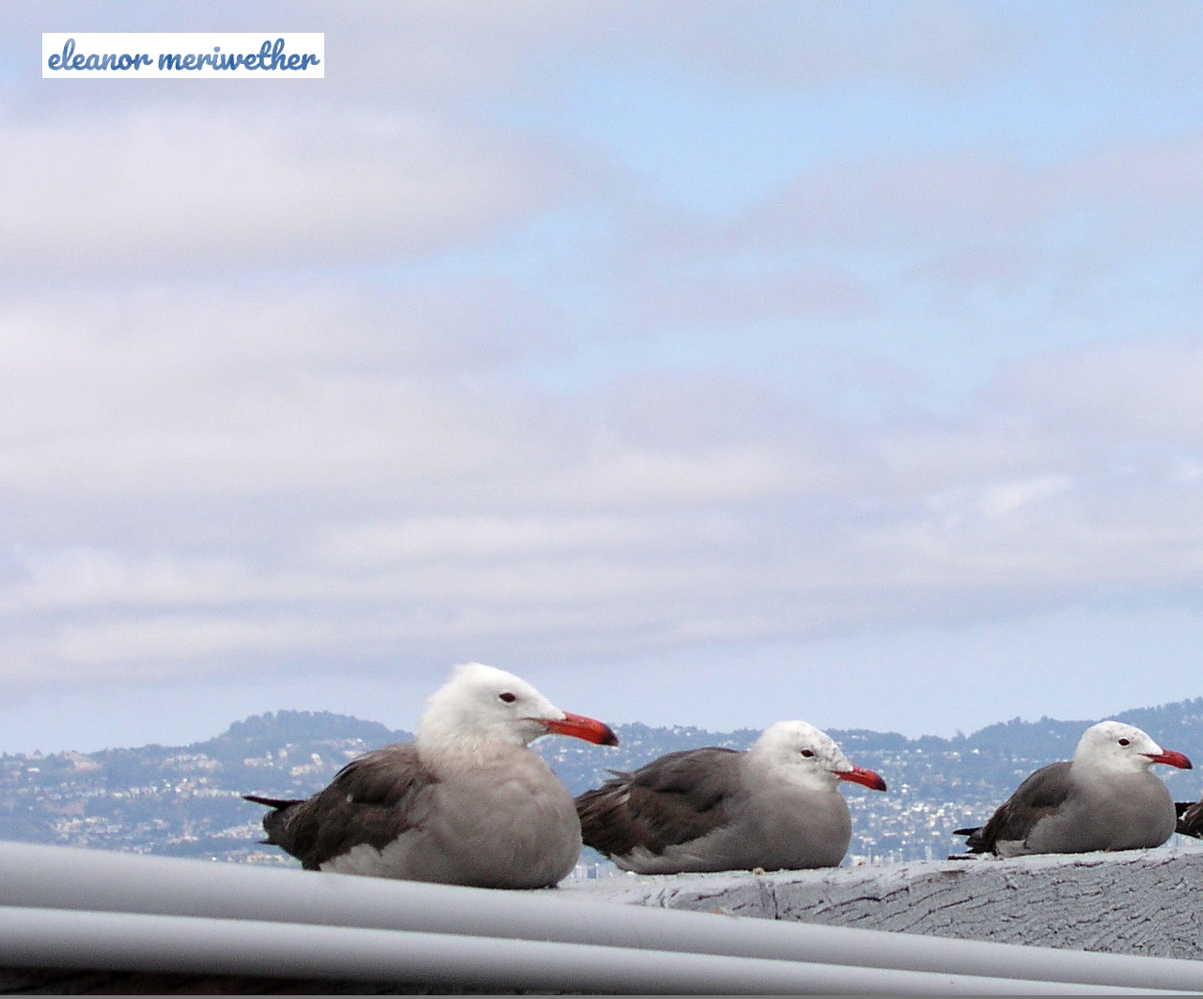
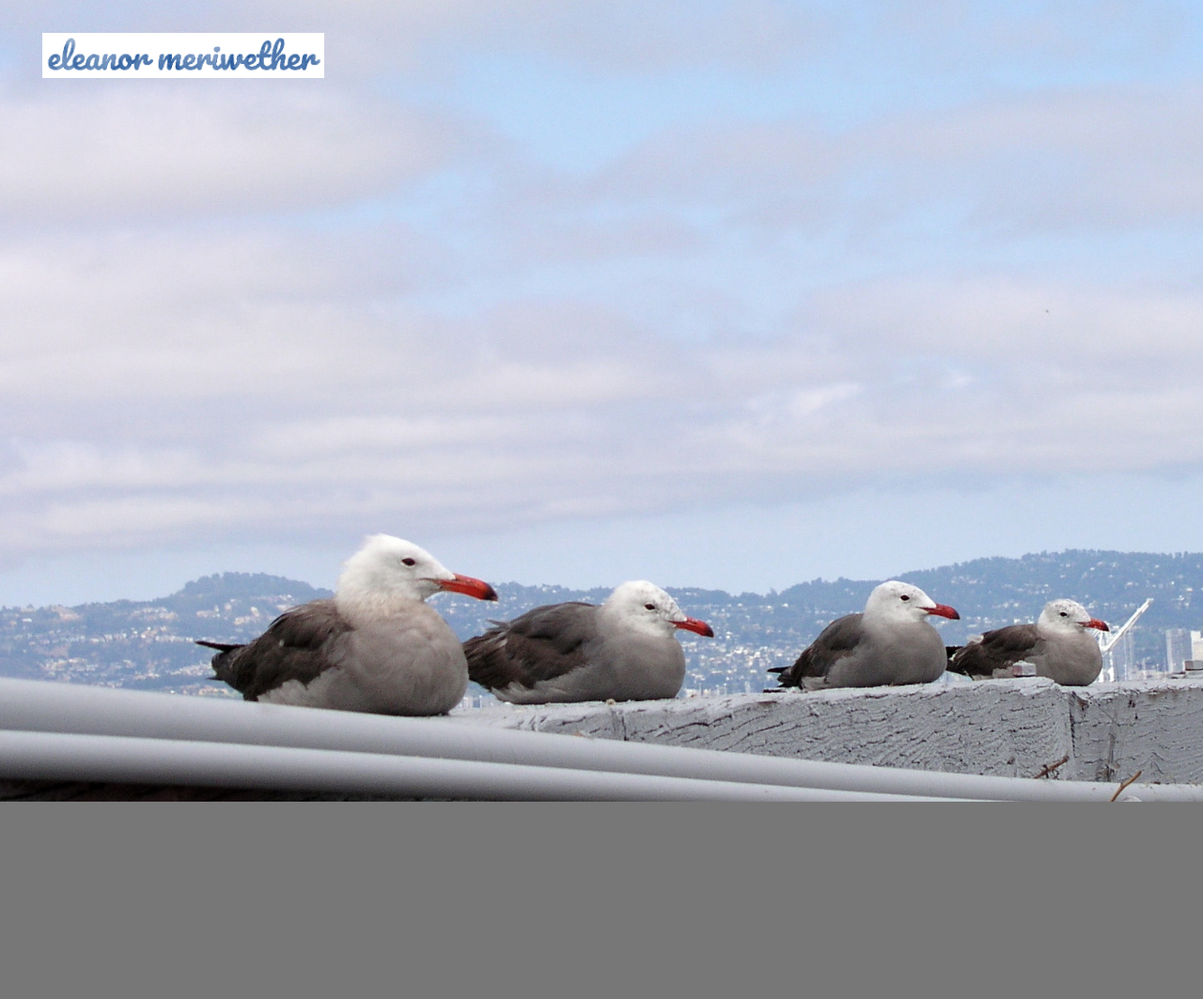
Before and after one commit to emeriwether/emeriwether.github.io, a Jekyll site: the page built from index.html, in a window 1280 px wide. Shown: the whole page at 94% size. Built offline with Jekyll 4.4.1, drawn with Linux system fonts in a browser that asks for light colours; after the commit the page ends 900 px from its top, so only the background shows below that.

Commit message:
home bg image scaling

```diff
--- a/index.html
+++ b/index.html
@@ -4,9 +4,7 @@ layout: default
 <main role="main">
 <article role="article">
 
-    <div id="home_bg">
-        <img src="/img/home_bg.JPG" alt="San Francisco California">
-    </div>
+    <img src="/img/home_bg.JPG" alt="San Francisco California" id="home_bg">
 
 </article>
 </main>
```
